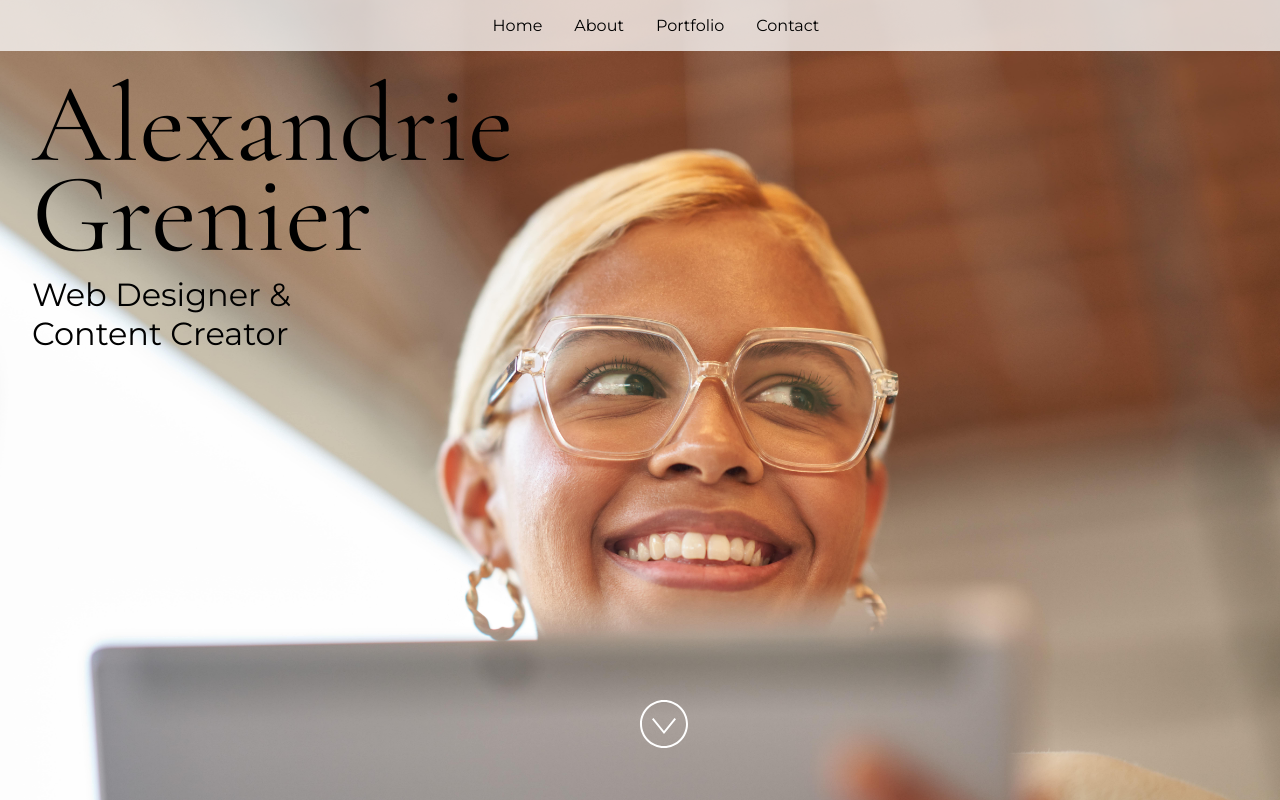
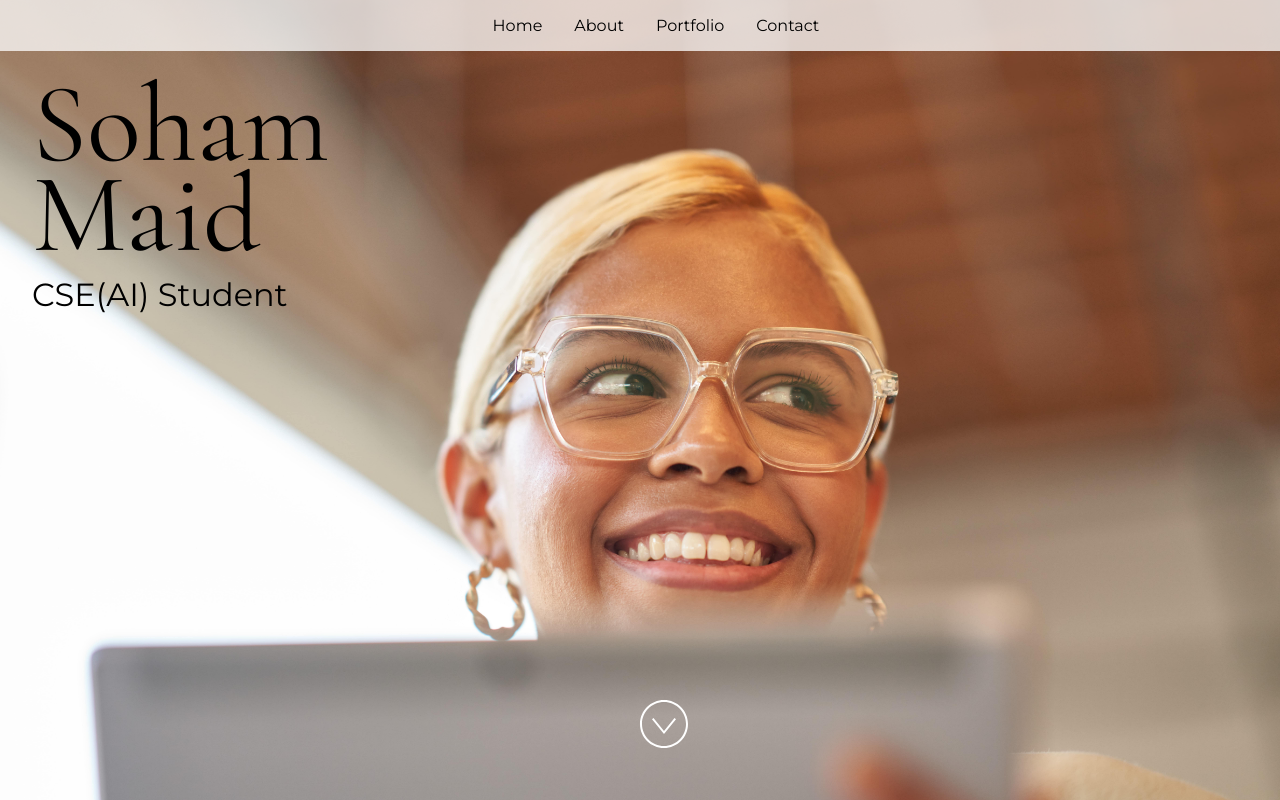
Before and after one commit to sohamx0/Portfolio, a React (Vite) app: page / in a window 1280 px wide. Built offline with nearby package versions, Linux system fonts and the light colour scheme.

Commit message:
Update siteProps with user information

```diff
--- a/src/App.jsx
+++ b/src/App.jsx
@@ -24,12 +24,12 @@ import "./styles.css";
  * If you don't have one of the social sites listed, leave it as an empty string.
  */
 const siteProps = {
-  name: "Alexandrie Grenier",
-  title: "Web Designer & Content Creator",
-  email: "alex@example.com",
-  gitHub: "microsoft",
-  instagram: "microsoft",
-  linkedIn: "satyanadella",
+  name: "Soham Maid",
+  title: "CSE(AI) Student",
+  email: "sohammaid23@gmail.com",
+  gitHub: "https://github.com/sohamx0",
+  instagram: "https://www.instagram.com/soham23_esz?igsh=MXRsbmxzdTZqMGdwYQ==",
+  linkedIn: "https://www.linkedin.com/in/soham-maid-6a738232a?utm_source=share&utm_campaign=share_via&utm_content=profile&utm_medium=android_appa",
   medium: "",
   twitter: "microsoft",
   youTube: "Code",
```
